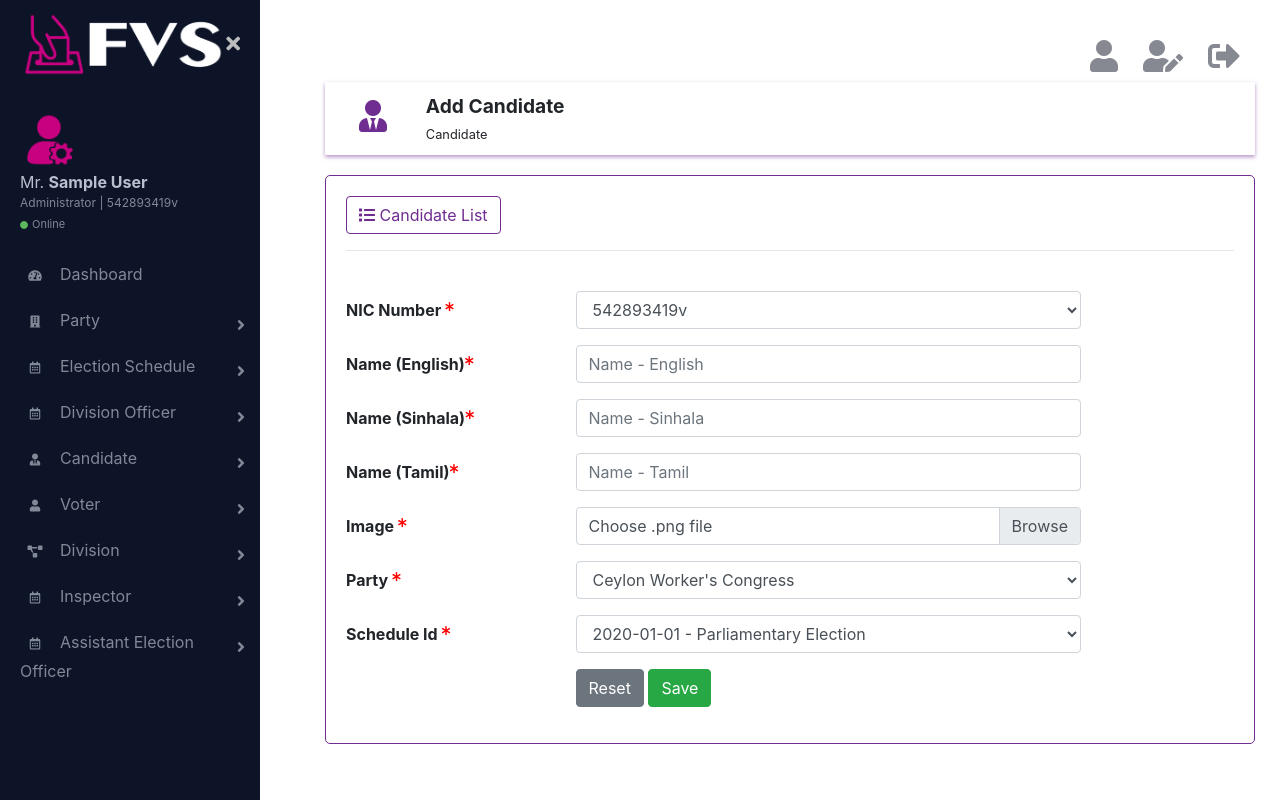
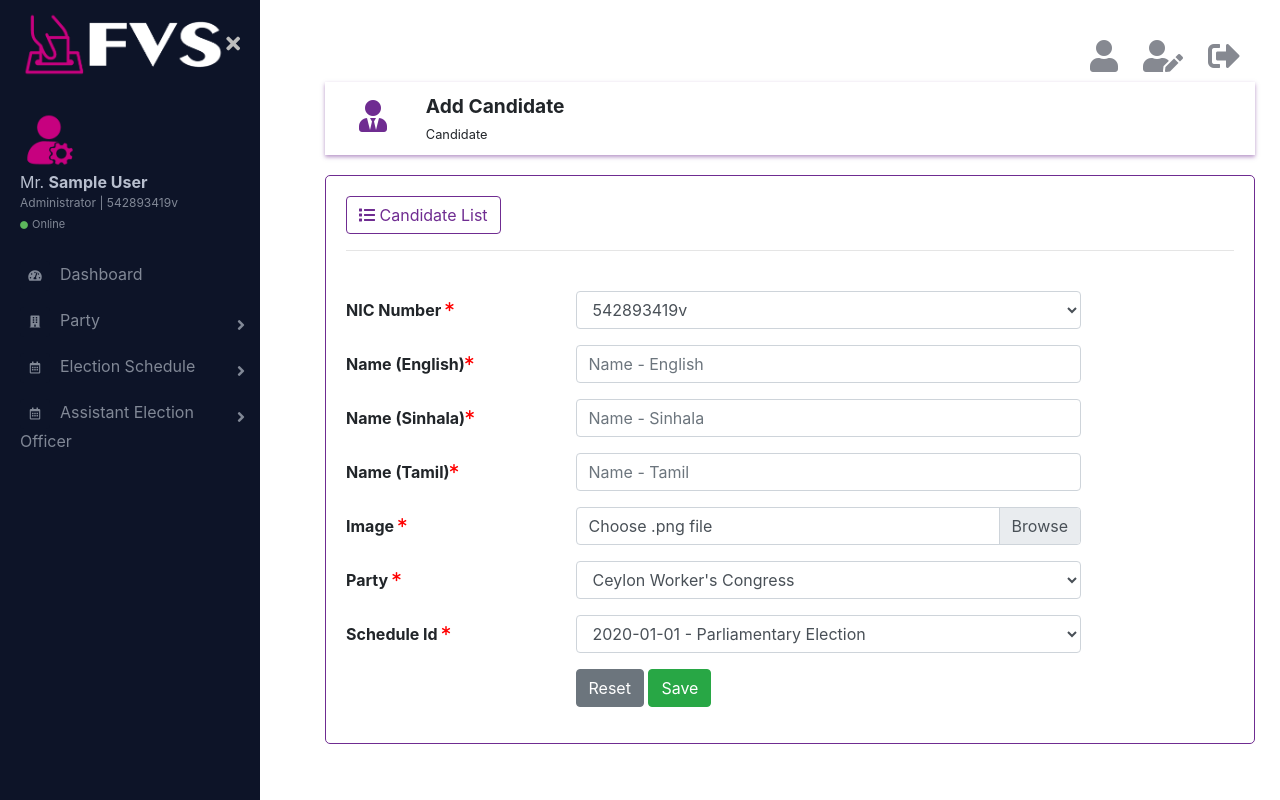
Before and after one commit to MadushanSandaru1/Fingerprint-Voting-System, a PHP site: page /html/admin_addCandidate.php in a window 1280 px wide. Run offline with PHP 8.4, Linux system fonts and the light colour scheme; the visitor is signed in with stand-in values (Sample User, id 1); data comes from the database, SQL or seed files in the repository; some libraries are stand-ins or nearby versions; some web fonts are replaced.

Commit message:
Update admin_sidebar.php

```diff
--- a/html/admin_sidebar.php
+++ b/html/admin_sidebar.php
@@ -1,4 +1,50 @@
 <html>
+    <body onload="showLink();"></body>
+
+    <script type="text/javascript">
+        function showLink()
+        {
+            var value = "<?php echo $_SESSION['role'] ?>"
+            switch(value){
+                case 'admin':
+
+                    document.getElementById('partyLink').style.display = 'block';
+                    document.getElementById('scheduleLink').style.display = 'block';
+                    //document.getElementById('doLink').style.display = 'block';
+                    //document.getElementById('candidateLink').style.display = 'block';
+                    //document.getElementById('voterLink').style.display = 'block';
+                    //document.getElementById('divisionLink').style.display = 'block';
+                    //document.getElementById('inspectorLink').style.display = 'block';
+                    document.getElementById('aeoLink').style.display = 'block';
+                    break;
+
+                case 'AEO':
+
+                    //document.getElementById('partyLink').style.display = 'block';
+                    //document.getElementById('scheduleLink').style.display = 'block';
+                    document.getElementById('doLink').style.display = 'block';
+                    document.getElementById('candidateLink').style.display = 'block';
+                    //document.getElementById('voterLink').style.display = 'block';
+                    document.getElementById('divisionLink').style.display = 'block';
+                    document.getElementById('inspectorLink').style.display = 'block';
+                    //document.getElementById('aeoLink').style.display = 'block';
+                    break;
+
+                case 'DO':
+
+                    //document.getElementById('partyLink').style.display = 'block';
+                    //document.getElementById('scheduleLink').style.display = 'block';
+                    //document.getElementById('doLink').style.display = 'block';
+                    //document.getElementById('candidateLink').style.display = 'block';
+                    document.getElementById('voterLink').style.display = 'block';
+                    //document.getElementById('divisionLink').style.display = 'block';
+                    //document.getElementById('inspectorLink').style.display = 'block';
+                    //document.getElementById('aeoLink').style.display = 'block';
+                    break;
+
+            }
+        }
+    </script>
 
     <!-- icon that shows when the sidebar is hidden -->
     <a id="show-sidebar" class="btn btn-sm" href="#">
@@ -55,7 +101,7 @@
                 <ul>
                     <li><a href="admin_dashboard.php"><i class="fa fa-tachometer-alt"></i><span>Dashboard</span></a></li>
 
-                    <li class="sidebar-dropdown"><a href="#"><i class="fas fa-building"></i><span>Party</span></a>
+                    <li class="sidebar-dropdown" id="partyLink" style="display:none;"><a href="#"><i class="fas fa-building"></i><span>Party</span></a>
                         <div class="sidebar-submenu">
                             <ul>
                                 <?php
@@ -66,7 +112,7 @@
                         </div>
                     </li>
 
-                    <li class="sidebar-dropdown"><a href="#"><i class="far fa-calendar-alt"></i><span>Election Schedule</span></a>
+                    <li class="sidebar-dropdown" id="scheduleLink" style="display:none;"><a href="#"><i class="far fa-calendar-alt"></i><span>Election Schedule</span></a>
                         <div class="sidebar-submenu">
                             <ul>
                                 <li><a href="admin_addElectionSchedule.php">Add Election Schedule</a></li>
@@ -75,7 +121,7 @@
                         </div>
                     </li>
 
-                    <li class="sidebar-dropdown"><a href="#"><i class="far fa-calendar-alt"></i><span>Division Officer</span></a>
+                    <li class="sidebar-dropdown" id="doLink" style="display:none;"><a href="#"><i class="far fa-calendar-alt"></i><span>Division Officer</span></a>
                         <div class="sidebar-submenu">
                             <ul>
                                 <li><a href="admin_addDivisionOfficer.php">Add Division Officer</a></li>
@@ -84,7 +130,7 @@
                         </div>
                     </li>
 
-                    <li class="sidebar-dropdown"><a href="#"><i class="fas fa-user-tie"></i><span>Candidate</span></a>
+                    <li class="sidebar-dropdown" id="candidateLink" style="display:none;"><a href="#"><i class="fas fa-user-tie"></i><span>Candidate</span></a>
                         <div class="sidebar-submenu">
                             <ul>
                                 <li><a href="admin_addCandidate.php">Add Candidate</a></li>
@@ -93,7 +139,7 @@
                         </div>
                     </li>
 
-                    <li class="sidebar-dropdown"><a href="#"><i class="fas fa-user"></i><span>Voter</span></a>
+                    <li class="sidebar-dropdown" id="voterLink" style="display:none;"><a href="#"><i class="fas fa-user"></i><span>Voter</span></a>
                         <div class="sidebar-submenu">
                             <ul>
                                 <li><a href="admin_addVoter.php">Add Voter</a></li>
@@ -102,7 +148,7 @@
                         </div>
                     </li>
 
-                    <li class="sidebar-dropdown"><a href="#"><i class="fas fa-project-diagram"></i><span>Division</span></a>
+                    <li class="sidebar-dropdown" id="divisionLink" style="display:none;"><a href="#"><i class="fas fa-project-diagram"></i><span>Division</span></a>
                         <div class="sidebar-submenu">
                             <ul>
                                 <li><a href="admin_addDivision.php">Add Division</a></li>
@@ -111,7 +157,7 @@
                         </div>
                     </li>
 
-                    <li class="sidebar-dropdown"><a href="#"><i class="far fa-calendar-alt"></i><span>Inspector</span></a>
+                    <li class="sidebar-dropdown" id="inspectorLink" style="display:none;"><a href="#"><i class="far fa-calendar-alt"></i><span>Inspector</span></a>
                         <div class="sidebar-submenu">
                             <ul>
                                 <li><a href="admin_addInspector.php">Add Inspector</a></li>
@@ -120,7 +166,7 @@
                         </div>
                     </li>
 
-                    <li class="sidebar-dropdown"><a href="#"><i class="far fa-calendar-alt"></i><span>Assistant Election Officer</span></a>
+                    <li class="sidebar-dropdown" id="aeoLink" style="display:none;"><a href="#"><i class="far fa-calendar-alt"></i><span>Assistant Election Officer</span></a>
                         <div class="sidebar-submenu">
                             <ul>
                                 <li><a href="admin_addAssistantElectionOfficer.php">Add Assistant Election Officer</a></li>
```
